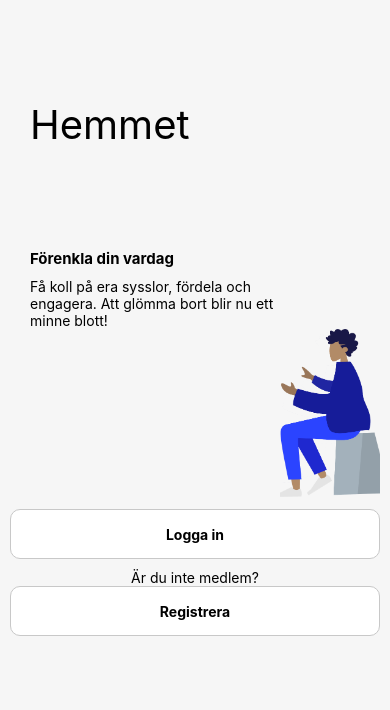
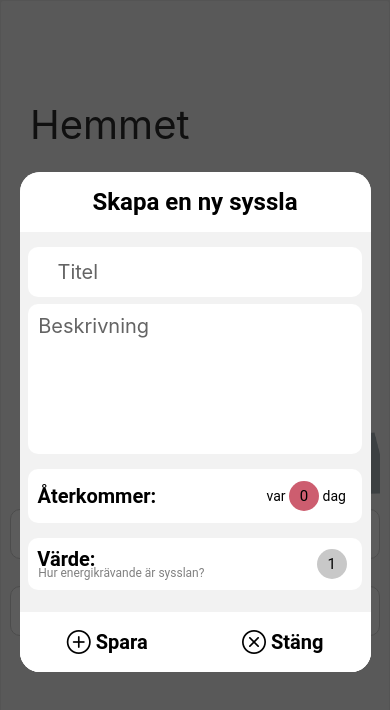
Before and after one commit to ViktorNy/TheHousehold, a React Native app: screen /HouseholdChoresMonth in a window 390 px wide. Shown: the top 710 px of the page. Built offline with nearby package versions, Linux system fonts and the light colour scheme.

Commit message:
might have solved fullscreen problem

```diff
--- a/component/customPopupBox/CreateChoreModal.tsx
+++ b/component/customPopupBox/CreateChoreModal.tsx
@@ -41,6 +41,7 @@ export function CreateChoreModal({ modalCase, isShowing, toggleModal, chore }: P
                 animationIn="fadeIn"
                 backdropColor="#181818"
                 coverScreen={true}
+                deviceHeight={10000}
                 isVisible={isShowing}
                 statusBarTranslucent={true}
                 onBackButtonPress={() => {
--- a/component/customPopupBox/CustomPopupBox.tsx
+++ b/component/customPopupBox/CustomPopupBox.tsx
@@ -56,6 +56,7 @@ export function CustomPopupBox({ memberId, modalCase, isShowing, toggleModal }:
                     animationIn="fadeIn"
                     backdropColor="#181818"
                     coverScreen={true}
+                    deviceHeight={10000}
                     isVisible={isShowing}
                     statusBarTranslucent={true}
                     onBackButtonPress={() => {
--- a/component/customPopupBox/HouseholdModal.tsx
+++ b/component/customPopupBox/HouseholdModal.tsx
@@ -26,6 +26,7 @@ export default function HouseholdModal({ memberId, modalCase, isShowing, toggleM
                 animationIn="fadeIn"
                 backdropColor="#181818"
                 coverScreen={true}
+                deviceHeight={10000}
                 isVisible={isShowing}
                 statusBarTranslucent={true}
                 onBackButtonPress={() => {
--- a/navigation/RootStackNavigator.tsx
+++ b/navigation/RootStackNavigator.tsx
@@ -75,10 +75,7 @@ function RootStackNavigator() {
             />
             <Stack.Screen name="Household" component={ChoresTabNavigator} />
             <Stack.Screen name="DistributeChore" component={DistributeChoreScreen} />
-            <Stack.Screen
-                name="ChoreDetail"
-                component={ChoreDetailScreen}
-            />
+            <Stack.Screen name="ChoreDetail" component={ChoreDetailScreen} />
             <Stack.Screen
                 name="Member"
                 component={MemberScreen}
--- a/screens/StartScreen.tsx
+++ b/screens/StartScreen.tsx
@@ -1,15 +1,17 @@
-import React from 'react';
+import React, { useState } from 'react';
 import { useTheme } from '@react-navigation/native';
 import { Image, StyleSheet, Text, View } from 'react-native';
 import { SafeAreaView } from 'react-native-safe-area-context';
 import { CustomNavigateButton } from '../component/CustomNavigateButton';
 import { RootStackScreenProps } from '../navigation/RootStackNavigator';
+import { CreateChoreModal } from '../component/customPopupBox/CreateChoreModal';
 
 export default function StartScreen({ navigation }: RootStackScreenProps<'Start'>) {
     const { colors } = useTheme();
+    const [isShowingCreateModal, setIsShowingCreateModal] = useState(false);
 
     return (
-        <SafeAreaView style={[{ backgroundColor: colors.background }]}>
+        <SafeAreaView style={[{ backgroundColor: colors.background }, { height: '100%' }]}>
             <Text style={[styles.homeTextStyle, { color: colors.text }]}>Hemmet</Text>
 
             <Text style={[styles.simplifyText, { color: colors.text }]}>Förenkla din vardag</Text>
@@ -22,6 +24,7 @@ export default function StartScreen({ navigation }: RootStackScreenProps<'Start'
                 <Text style={[styles.notMemberText, { color: colors.text }]}>Är du inte medlem?</Text>
                 <CustomNavigateButton buttonText="Registrera" goto={() => navigation.navigate('Register')} />
             </View>
+            <CreateChoreModal modalCase={'CC'} isShowing={true} toggleModal={() => setIsShowingCreateModal(!isShowingCreateModal)} />
         </SafeAreaView>
     );
 }
--- a/screens/householdChores/HouseholdChoresMonthScreen.tsx
+++ b/screens/householdChores/HouseholdChoresMonthScreen.tsx
@@ -5,6 +5,7 @@ import { useTheme } from 'react-native-paper';
 import RenderChores from '../../component/choreComponent/RenderChores';
 import { CustomEditButton } from '../../component/CustomEditButton';
 import { CustomPlusButton } from '../../component/CustomPlusButton';
+import { CreateChoreModal } from '../../component/customPopupBox/CreateChoreModal';
 import { CustomWideButton } from '../../component/CustomWideButton';
 import { HouseholdChoresTabScreenProx } from '../../navigation/HouseholdChoresTabNavigator';
 import { RootStackScreenProps } from '../../navigation/RootStackNavigator';
@@ -14,10 +15,10 @@ type Props = CompositeScreenProps<HouseholdChoresTabScreenProx<'HouseholdChoresM
 
 export default function HouseholdChoresMonthScreen(props: Props) {
     const { colors } = useTheme();
-    const currentHousehold = useAppSelector((state) => state.household.householdList.find(h => h.id === state.household.currentHouseholdId));
+    const currentHousehold = useAppSelector((state) => state.household.householdList.find((h) => h.id === state.household.currentHouseholdId));
     const memberList = useAppSelector((state) => state.member.memberList.filter((m) => m.householdId === currentHousehold?.id));
-
     const [toggleEdit, setToggleEdit] = useState<boolean>(false);
+    const [isShowingCreateModal, setIsShowingCreateModal] = useState(false);
 
     if (currentHousehold) {
         return (
@@ -37,6 +38,11 @@ export default function HouseholdChoresMonthScreen(props: Props) {
                         {/* <CustomNavigateButton goto={() => setToggleEdit(!toggleEdit)} buttonText={'Avbryt'} /> */}
                     </View>
                 )}
+                <CreateChoreModal
+                    modalCase={'CC'}
+                    isShowing={isShowingCreateModal}
+                    toggleModal={() => setIsShowingCreateModal(!isShowingCreateModal)}
+                />
             </View>
         );
     } else {
--- a/screens/householdChores/HouseholdChoresTodayScreen.tsx
+++ b/screens/householdChores/HouseholdChoresTodayScreen.tsx
@@ -5,6 +5,7 @@ import { useTheme } from 'react-native-paper';
 import RenderChores from '../../component/choreComponent/RenderChores';
 import { CustomEditButton } from '../../component/CustomEditButton';
 import { CustomPlusButton } from '../../component/CustomPlusButton';
+import { CreateChoreModal } from '../../component/customPopupBox/CreateChoreModal';
 import { CustomWideButton } from '../../component/CustomWideButton';
 import { HouseholdChoresTabScreenProx } from '../../navigation/HouseholdChoresTabNavigator';
 import { RootStackScreenProps } from '../../navigation/RootStackNavigator';
@@ -14,10 +15,10 @@ type Props = CompositeScreenProps<HouseholdChoresTabScreenProx<'HouseholdChoresT
 
 export default function HouseholdChoresTodayScreen(props: Props) {
     const { colors } = useTheme();
-    const currentHousehold = useAppSelector((state) => state.household.householdList.find(h => h.id === state.household.currentHouseholdId));
+    const currentHousehold = useAppSelector((state) => state.household.householdList.find((h) => h.id === state.household.currentHouseholdId));
     const memberList = useAppSelector((state) => state.member.memberList.filter((m) => m.householdId === currentHousehold?.id));
-
     const [toggleEdit, setToggleEdit] = useState<boolean>(false);
+    const [isShowingCreateModal, setIsShowingCreateModal] = useState(false);
 
     if (currentHousehold) {
         return (
@@ -37,6 +38,11 @@ export default function HouseholdChoresTodayScreen(props: Props) {
                         {/* <CustomNavigateButton goto={() => setToggleEdit(!toggleEdit)} buttonText={'Avbryt'} /> */}
                     </View>
                 )}
+                <CreateChoreModal
+                    modalCase={'CC'}
+                    isShowing={isShowingCreateModal}
+                    toggleModal={() => setIsShowingCreateModal(!isShowingCreateModal)}
+                />
             </View>
         );
     } else {
--- a/screens/householdChores/HouseholdChoresWeekScreen.tsx
+++ b/screens/householdChores/HouseholdChoresWeekScreen.tsx
@@ -5,6 +5,7 @@ import { useTheme } from 'react-native-paper';
 import RenderChores from '../../component/choreComponent/RenderChores';
 import { CustomEditButton } from '../../component/CustomEditButton';
 import { CustomPlusButton } from '../../component/CustomPlusButton';
+import { CreateChoreModal } from '../../component/customPopupBox/CreateChoreModal';
 import { CustomWideButton } from '../../component/CustomWideButton';
 import { HouseholdChoresTabScreenProx } from '../../navigation/HouseholdChoresTabNavigator';
 import { RootStackScreenProps } from '../../navigation/RootStackNavigator';
@@ -14,10 +15,10 @@ type Props = CompositeScreenProps<HouseholdChoresTabScreenProx<'HouseholdChoresW
 
 export default function HouseholdChoresWeekScreen(props: Props) {
     const { colors } = useTheme();
-    const currentHousehold = useAppSelector((state) => state.household.householdList.find(h => h.id === state.household.currentHouseholdId));
+    const currentHousehold = useAppSelector((state) => state.household.householdList.find((h) => h.id === state.household.currentHouseholdId));
     const memberList = useAppSelector((state) => state.member.memberList.filter((m) => m.householdId === currentHousehold?.id));
-
     const [toggleEdit, setToggleEdit] = useState<boolean>(false);
+    const [isShowingCreateModal, setIsShowingCreateModal] = useState(false);
 
     if (currentHousehold) {
         return (
@@ -37,6 +38,11 @@ export default function HouseholdChoresWeekScreen(props: Props) {
                         {/* <CustomNavigateButton goto={() => setToggleEdit(!toggleEdit)} buttonText={'Avbryt'} /> */}
                     </View>
                 )}
+                <CreateChoreModal
+                    modalCase={'CC'}
+                    isShowing={isShowingCreateModal}
+                    toggleModal={() => setIsShowingCreateModal(!isShowingCreateModal)}
+                />
             </View>
         );
     } else {
```
